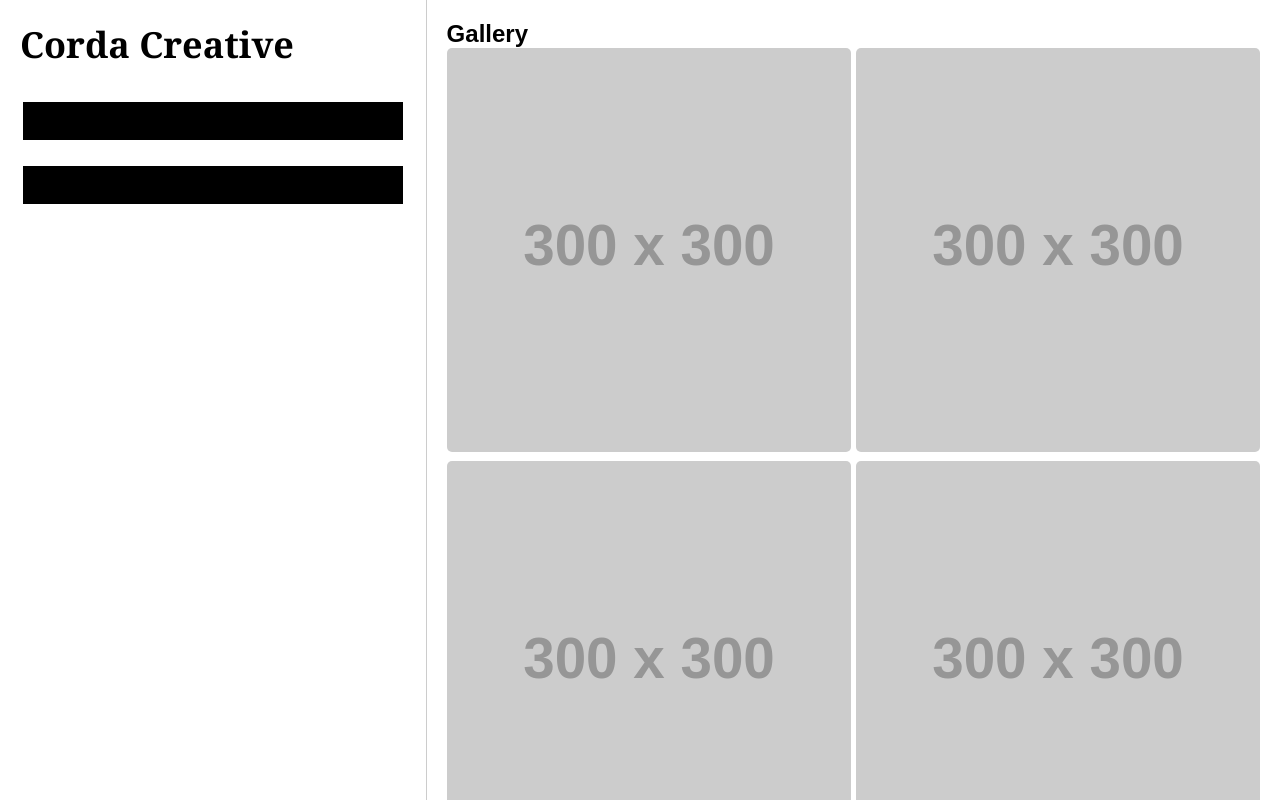
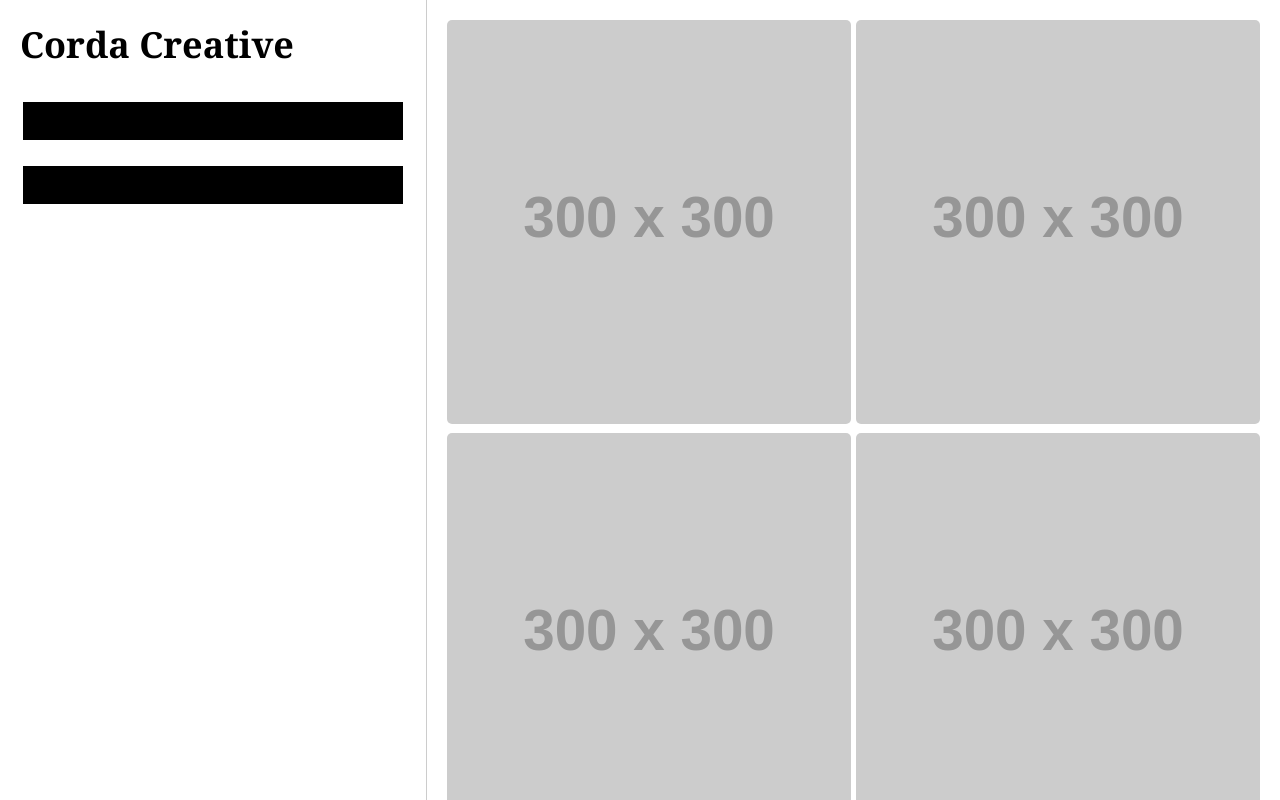
Before and after one commit to Imageesegoose/blackbox, a plain HTML site: page index.html in a window 1280 px wide. Drawn offline with Linux system fonts and the light colour scheme; placeholder pictures from the web are drawn by us.

Commit message:
Update index.html

```diff
--- a/index.html
+++ b/index.html
@@ -17,7 +17,7 @@
             </div>
         </div>
         <div class="gallery">
-            <h2>Gallery</h2>
+            <h2></h2>
             <div class="gallery-container">
                 <!-- Gallery items will be inserted here -->
                 <div class="gallery-item"><img src="https://via.placeholder.com/300" alt="Gallery Image 1"></div>
```
